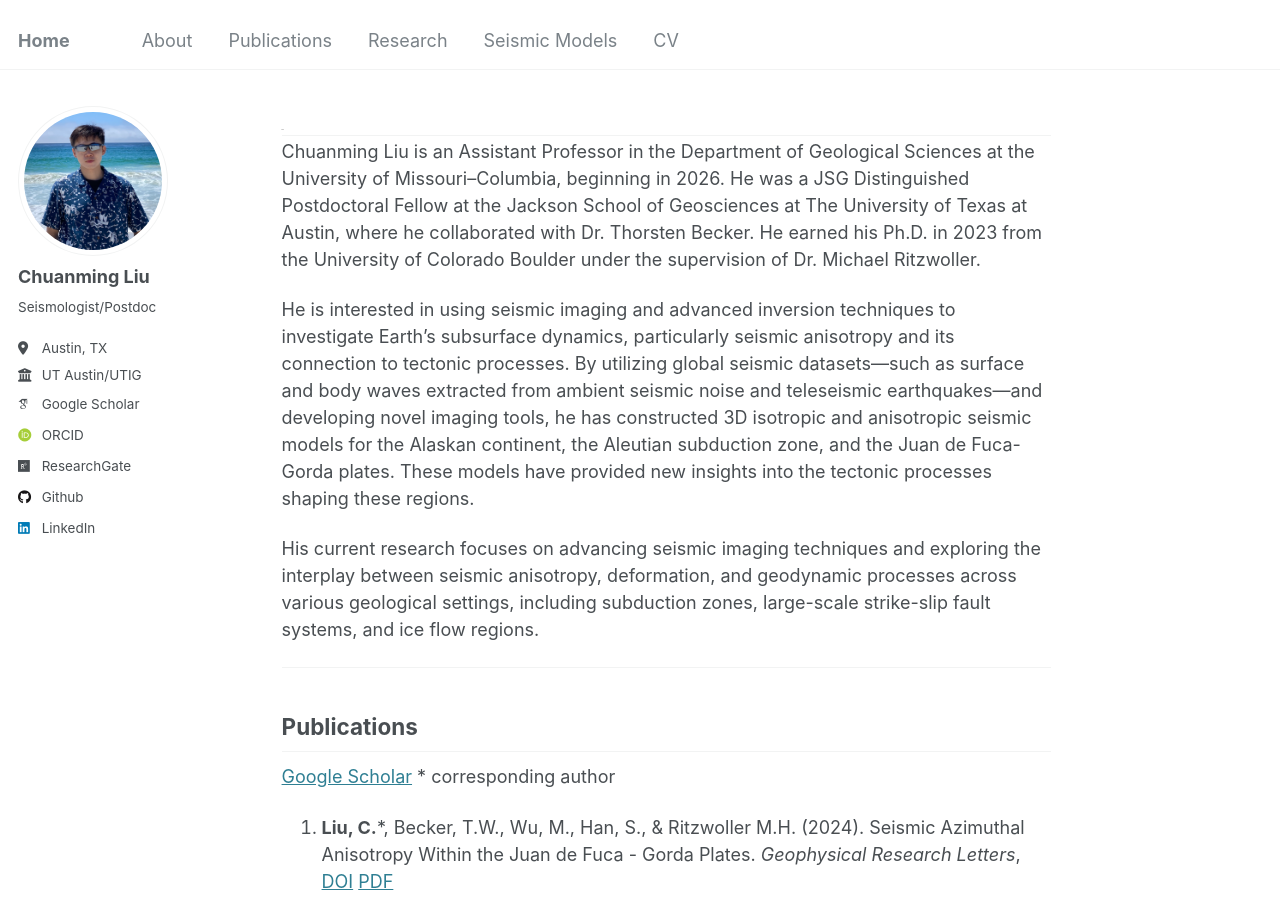
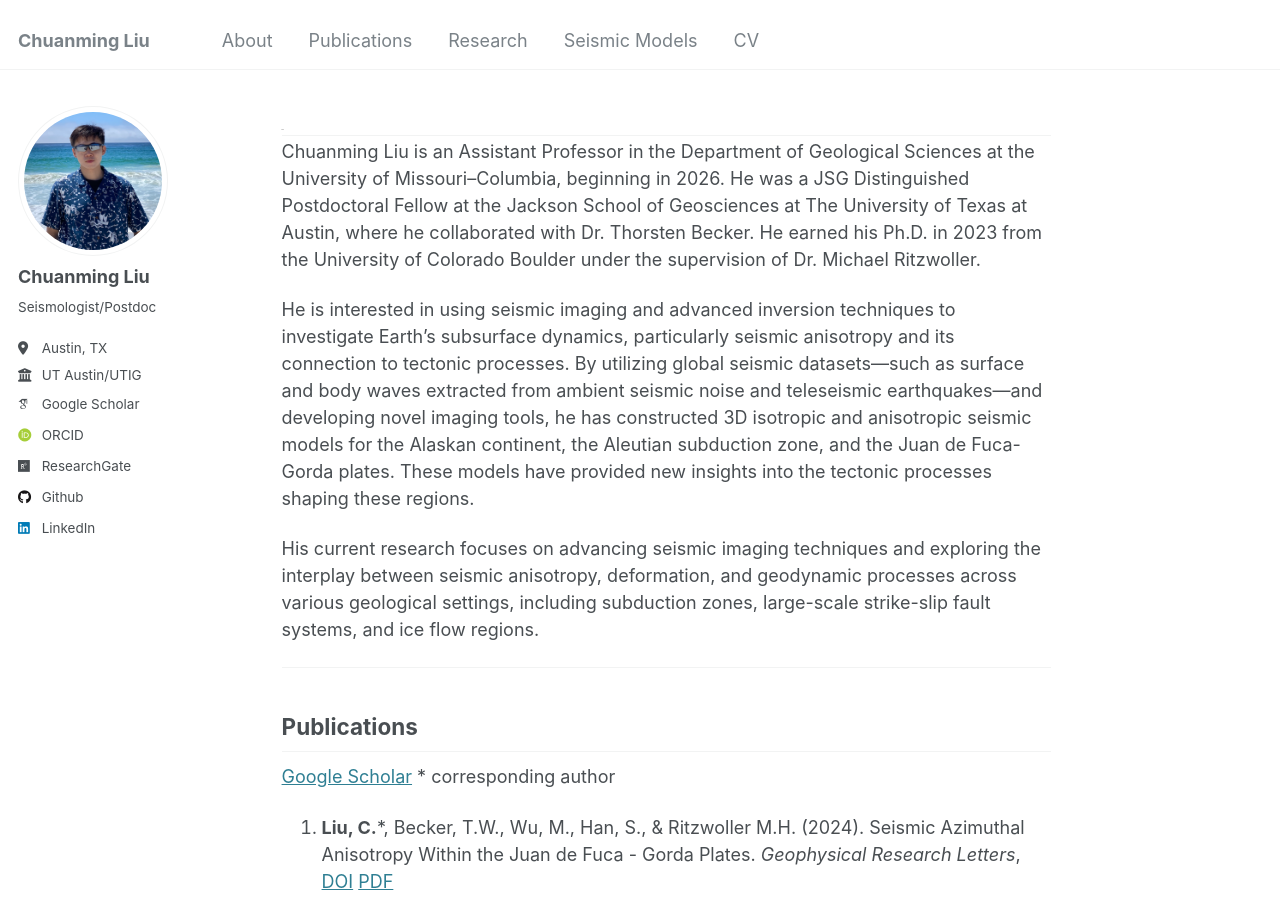
Before and after one commit to Chuanming-Liu/Chuanming-Liu.github.io, a Jekyll site: the page built from _pages/about.md, in a window 1280 px wide and 900 px high. Built offline with Jekyll 4.4.1, drawn with Linux system fonts in a browser that asks for light colours; some web fonts are replaced.

Commit message:
Change site title to Chuanming Liu and add CML favicon

```diff
--- a/_config.yml
+++ b/_config.yml
@@ -8,7 +8,7 @@
 
 # Basic Site Settings
 locale                   : "en-US"
-title                    : "Home"
+title                    : "Chuanming Liu"
 title_separator          : "-"
 name                     : &name "Chuanming Liu"
 description              : &description ""
--- a/_includes/head/custom.html
+++ b/_includes/head/custom.html
@@ -2,22 +2,10 @@
 
 <!-- start custom head snippets -->
 
-<link rel="apple-touch-icon" sizes="57x57" href="{{ base_path }}/images/apple-touch-icon-57x57.png?v=M44lzPylqQ">
-<link rel="apple-touch-icon" sizes="60x60" href="{{ base_path }}/images/apple-touch-icon-60x60.png?v=M44lzPylqQ">
-<link rel="apple-touch-icon" sizes="72x72" href="{{ base_path }}/images/apple-touch-icon-72x72.png?v=M44lzPylqQ">
-<link rel="apple-touch-icon" sizes="76x76" href="{{ base_path }}/images/apple-touch-icon-76x76.png?v=M44lzPylqQ">
-<link rel="apple-touch-icon" sizes="114x114" href="{{ base_path }}/images/apple-touch-icon-114x114.png?v=M44lzPylqQ">
-<link rel="apple-touch-icon" sizes="120x120" href="{{ base_path }}/images/apple-touch-icon-120x120.png?v=M44lzPylqQ">
-<link rel="apple-touch-icon" sizes="144x144" href="{{ base_path }}/images/apple-touch-icon-144x144.png?v=M44lzPylqQ">
-<link rel="apple-touch-icon" sizes="152x152" href="{{ base_path }}/images/apple-touch-icon-152x152.png?v=M44lzPylqQ">
-<link rel="apple-touch-icon" sizes="180x180" href="{{ base_path }}/images/apple-touch-icon-180x180.png?v=M44lzPylqQ">
-<link rel="icon" type="image/png" href="{{ base_path }}/images/favicon-32x32.png?v=M44lzPylqQ" sizes="32x32">
-<link rel="icon" type="image/png" href="{{ base_path }}/images/android-chrome-192x192.png?v=M44lzPylqQ" sizes="192x192">
-<link rel="icon" type="image/png" href="{{ base_path }}/images/favicon-96x96.png?v=M44lzPylqQ" sizes="96x96">
-<link rel="icon" type="image/png" href="{{ base_path }}/images/favicon-16x16.png?v=M44lzPylqQ" sizes="16x16">
-<link rel="manifest" href="{{ base_path }}/images/manifest.json?v=M44lzPylqQ">
-<link rel="mask-icon" href="{{ base_path }}/images/safari-pinned-tab.svg?v=M44lzPylqQ" color="#000000">
-<link rel="shortcut icon" href="/images/favicon.ico?v=M44lzPylqQ">
+<!-- CML favicon -->
+<link rel="icon" type="image/svg+xml" href="{{ base_path }}/images/favicon.svg">
+<link rel="shortcut icon" href="{{ base_path }}/images/favicon.svg">
+<link rel="apple-touch-icon" href="{{ base_path }}/images/favicon.svg">
 <meta name="msapplication-TileColor" content="#000000">
 <meta name="msapplication-TileImage" content="{{ base_path }}/images/mstile-144x144.png?v=M44lzPylqQ">
 <meta name="msapplication-config" content="{{ base_path }}/images/browserconfig.xml?v=M44lzPylqQ">
```
Also changed, not shown: images/favicon.svg (added).
